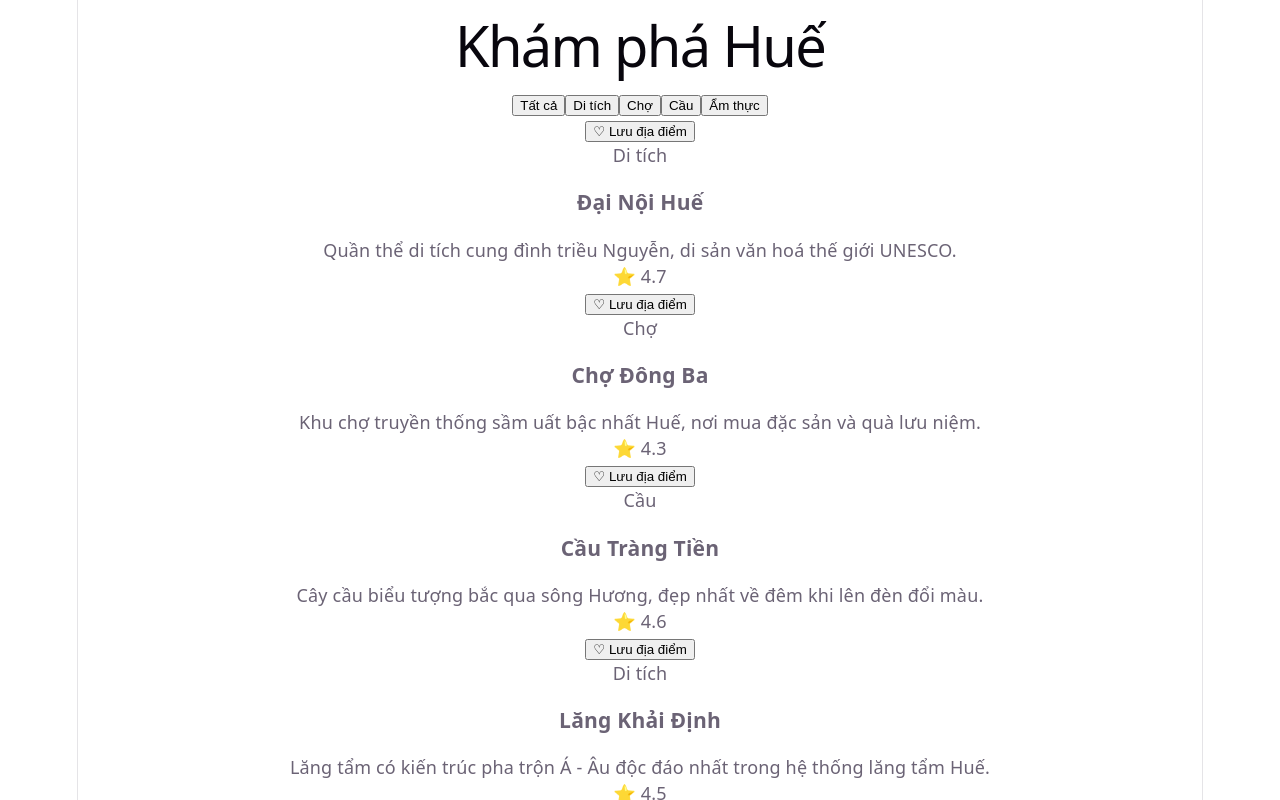
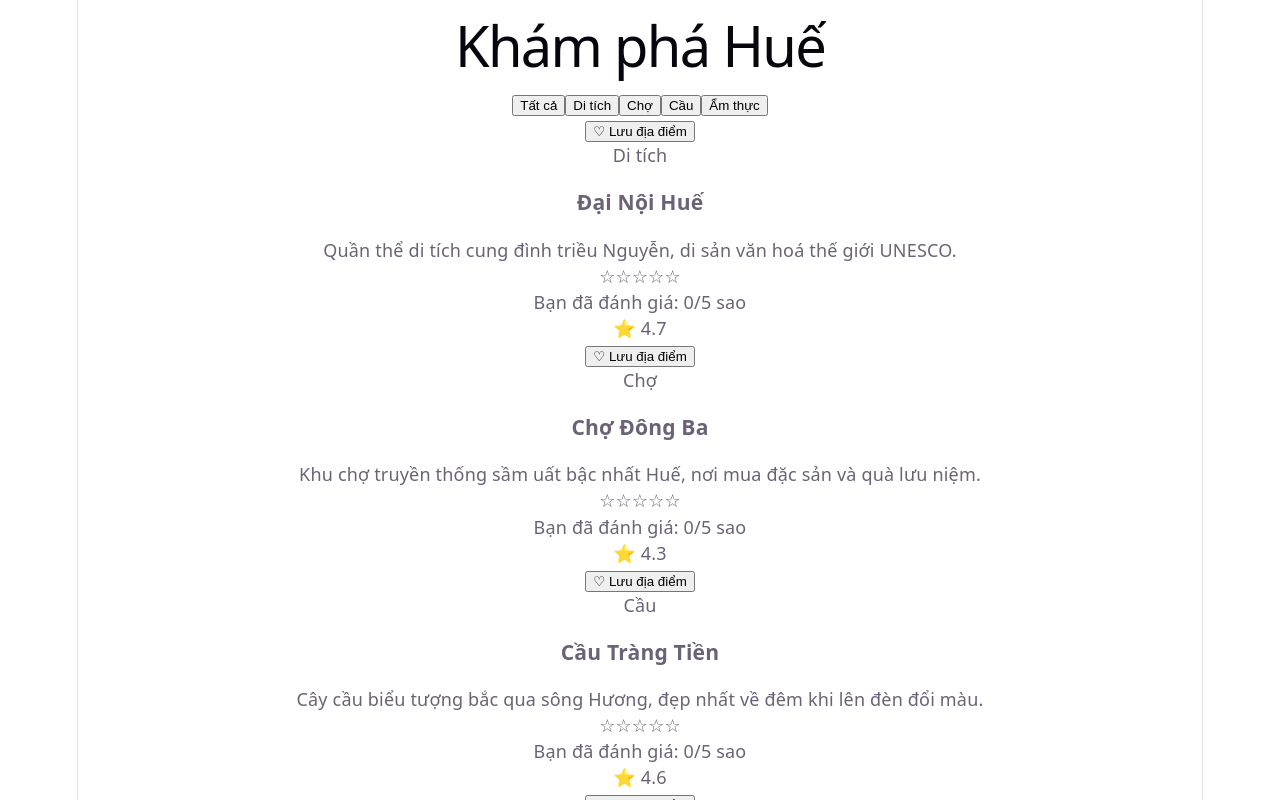
Before and after one commit to duyeenanh/-phu-xuan-react, a React (Vite) app: page / in a window 1280 px wide. Shown: the top 800 px of the page. Built offline with nearby package versions, Linux system fonts and the light colour scheme.

Commit message:
Hoàn thành Lab 4 Buổi 5: Đánh giá bằng sao

```diff
--- a/src/components/AttractionCard.jsx
+++ b/src/components/AttractionCard.jsx
@@ -1,4 +1,5 @@
 import { useState } from 'react';
+import StarRating from './StarRating';
 
 function AttractionCard({ name, category, description, rating }) {
   const [isFavorite, setIsFavorite] = useState(false);
@@ -18,6 +19,7 @@
       <div className="attraction-card__badge">{category}</div>
       <h3>{name}</h3>
       <p>{description}</p>
+      <StarRating />
       <span className="attraction-card__rating">⭐ {rating}</span>
     </div>
   );
--- /dev/null
+++ b/src/components/StarRating.jsx
@@ -0,0 +1,23 @@
+import { useState } from 'react';
+
+function StarRating() {
+  const [userRating, setUserRating] = useState(0);
+  const stars = [1, 2, 3, 4, 5];
+
+  return (
+    <div className="star-rating">
+      {stars.map((starValue) => (
+        <span
+          key={starValue}
+          className="star"
+          onClick={() => setUserRating(starValue)}
+        >
+          {starValue <= userRating ? '★' : '☆'}
+        </span>
+      ))}
+      <p>Bạn đã đánh giá: {userRating}/5 sao</p>
+    </div>
+  );
+}
+
+export default StarRating;
```
